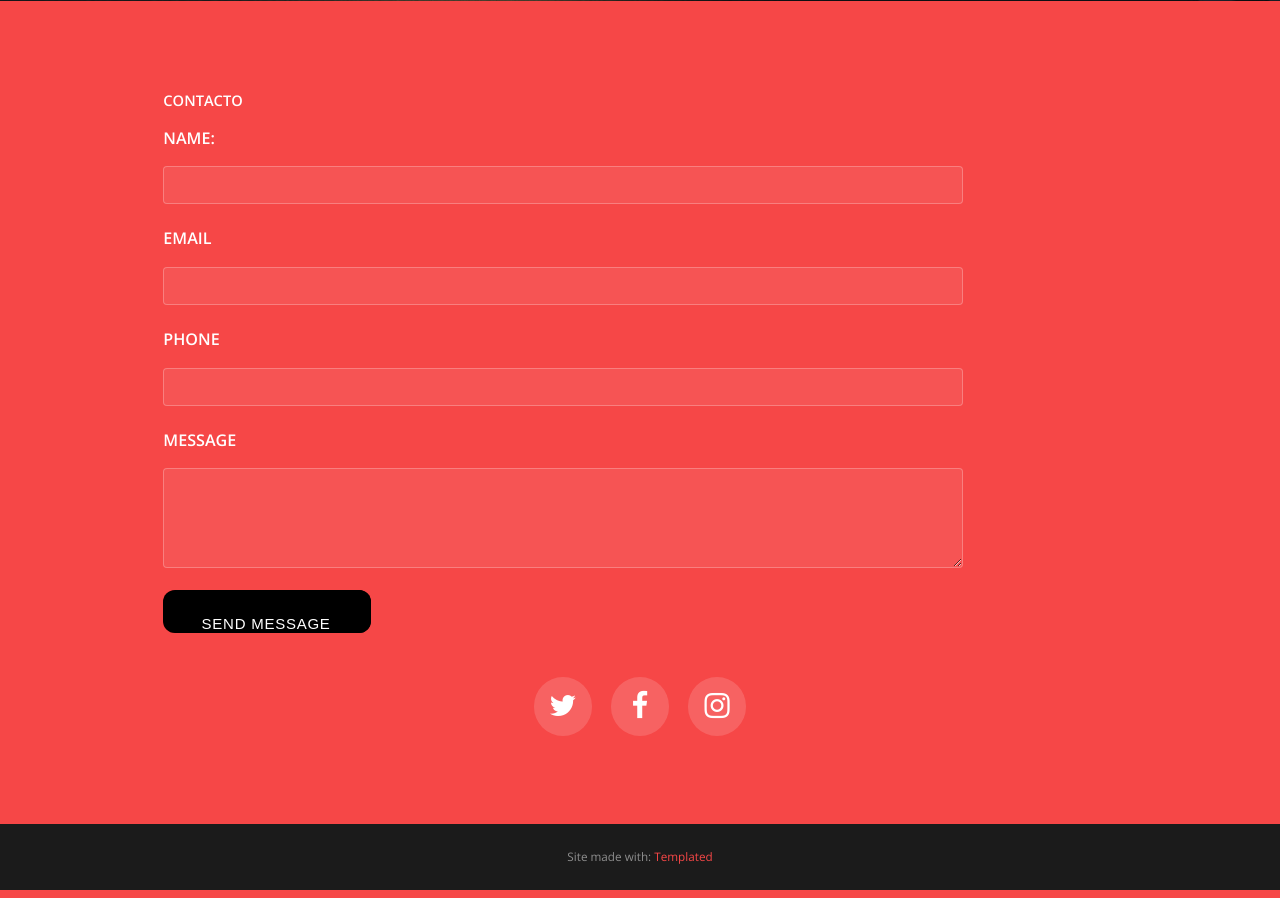
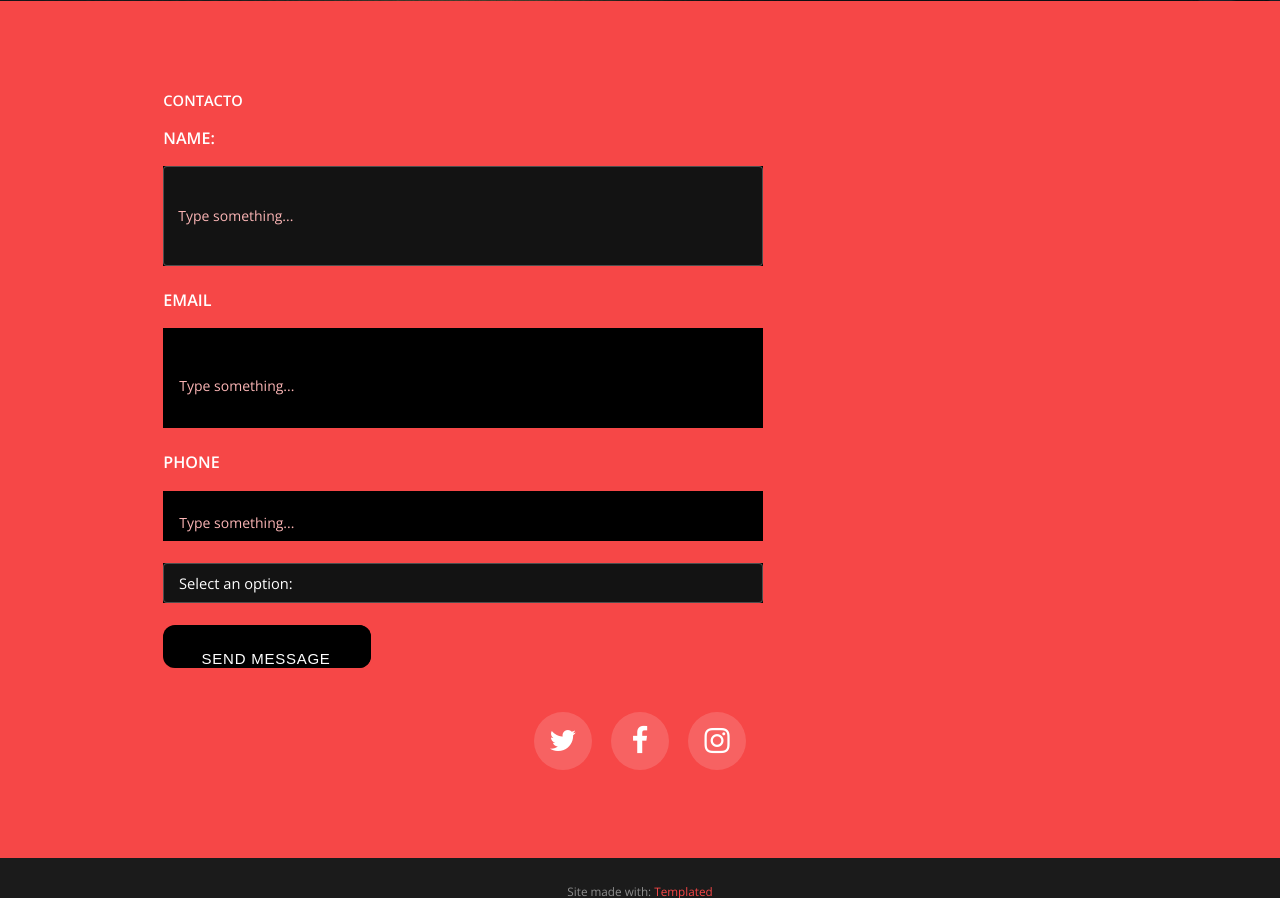
Before and after one commit to gacvillalta34/castellanos_trucking, a PHP site: page /phpmailer/ in a window 1280 px wide. Shown: the part 3999-4897 px from the top of the page. Run offline with PHP 8.4, Linux system fonts and the light colour scheme; some libraries are stand-ins or nearby versions.

Commit message:
Cambios en el form
Inputs & buttons

```diff
--- /dev/null
+++ b/assets/css/inputs.css
@@ -0,0 +1,74 @@
+/* From Uiverse.io by roroland */
+.label {
+    --border: rgb(0, 0, 0);
+    --bgLabel: rgb(0,0,0);
+    --bgInput: rgb(0, 0, 0);
+    --color-light: rgb(0,0,0);
+    --color-light-a: rgb(0,0,0);
+    display: grid;
+    grid-template-columns: 1fr 1fr;
+    grid-template-rows: min-content min-content;
+    background: var(--bgLabel);
+    position: relative;
+    font-size: .65rem;
+    transition: all .3s ease-out;
+  }
+  .label > .label-title {
+    border: 1px solid var(--color-light);
+    color: var(--color-light);
+    box-shadow: 0 2px 2px rgb(30, 28, 28);
+    padding: .25em .5em;
+    background-color: var(--bgInput);
+    grid-column: 1/span 1;
+    grid-row: 1/span 1;
+    position: relative;
+    border-radius: 4px;
+    translate: 10px -10px;
+    transition: all .5s ease-out .5s;
+    z-index: 10;
+  }
+  .label:focus .input,
+  .label:focus-within .input {
+    background-color: var(--bgInput);
+    padding: 1em;
+    color: var(--color-light);
+    border: 2px solid var(--color-light);
+    outline: 2px solid var(--color-light);
+    outline-offset: -2px;
+    border-radius: 12px;
+    box-shadow: 0 5px 10px rgb(255, 234, 0), 0 -5px 20px rgb(0,0,0);
+    scale: 1.15;
+    transition: all .5s cubic-bezier(0,1.46,1,1.62) .3s;
+  }
+  .label:focus,
+  .label:focus-within .label-title {
+    translate: 10px -20px;
+    border-radius: 4px 4px 0 0;
+    z-index: 0;
+    transition: all .3s cubic-bezier(0,1.46,1,1.62);
+  }
+  .input, option {
+    appearance: none;
+    border-top: 2px solid transparent;
+    border-right: 2px solid transparent;
+    border-bottom: 2px solid var(--color-light);
+    border-left: 2px solid transparent;
+    background-color: var(--bgInput);
+    caret-color: var(--color-light);
+    min-width: 200px;
+    padding: 1.25em 1em .25em;
+    outline: 0px solid var(--color-light);
+    grid-column: 1/-1;
+    grid-row: 1 / -1;
+    position: relative;
+    transition: all .3s cubic-bezier(.5,.6,.5,.62);
+    z-index: 0;
+  }
+  .input,
+  .input::placeholder {
+    color: var(--color-light-a);
+  }
+  .option,
+  .option::placeholder {
+    color: var(--color-light-a);
+  }
--- a/index.php
+++ b/index.php
@@ -7,6 +7,7 @@
         initial-scale=1">
         <link rel="stylesheet" href="assets/css/main.css">
         <link rel="stylesheet" href="assets/css/div.css">
+        <link rel="stylesheet" href="assets/css/inputs.css">
 		<link rel="stylesheet" href="assets/css/whatsapp.css">
 		<link rel="stylesheet" href="assets/css/sms.css">
     <link rel="stylesheet" href="assets/css/button.css">
@@ -96,21 +97,30 @@
 			 <form id="form">
         <div class="field">
     <h4>Name:</h4>
-    <input type="text" name="Name" id="Name">
+  <label for="myInput" class="label">
+  <input type="text" name="Name" id="Name" class="input" placeholder="Type something..." style="width: 600px; height: 100px;">
+</label>
 </div>
 <div class="field">
     <h4>Email</h4>
-    <input type="text" name="email" id="email">
+    <label for="myInput" class="label">
+  <input type="address" name="email" id="email" class="input" placeholder="Type something..." style="width: 600px; height: 100px;">
+  </label>
 </div>
 <div class="field">
     <h4>Phone</h4>
-    <input type="text" name="Phone" id="Phone">
+    <label for="myInput" class="label">
+    <input type="phone" name="Phone" id="Phone" class="input" placeholder="Type something..." style="width: 600px; height: 50px;">
+    </label>
 </div>
 <div class="field">
-  <h4>Message</h4>
-  <textarea name="Message" id="Message" style="width: 800px; height: 100px;"
-  oninput="this.style.height = ''; this.style.height = this.scrollHeight + 'px'"></textarea>
-
+  <label for="myInput" class="label">
+    <select name="Message" id="Message">
+    <option value="---">Select an option:</option>
+    <option value="Hiring Service" class="">Hiring Service</option>
+    <option value="Jobs">Jobs</option>
+  </select>
+</label>
 </div>
 <button class="cssbuttons-io" type="submit" id="button">
   <span>
```
Lines whose indentation alone changed are shown as unchanged.
